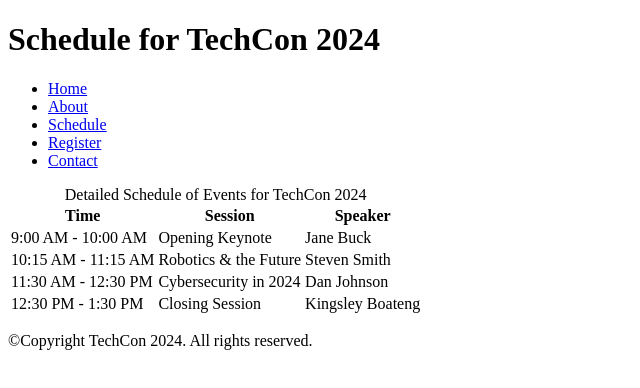
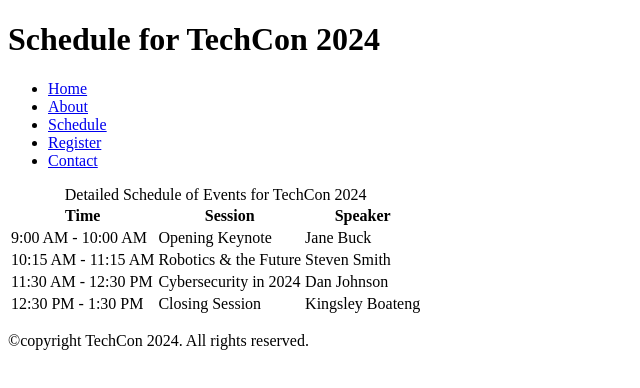
Before and after one commit to kingboatgh/TechCon_HTML, a plain HTML site: page techcon_website/schedule.html in a window 1280 px wide. Shown: the full height of the page, 0-640 px from the left. Drawn offline with Linux system fonts and the light colour scheme.

Commit message:
modify schedule.html

```diff
--- a/techcon_website/schedule.html
+++ b/techcon_website/schedule.html
@@ -53,7 +53,9 @@
       </table>
     </main>
     <footer>
-      <p>&copy;Copyright TechCon 2024. All rights reserved.</p>
+    <p>
+        &copy;copyright TechCon 2024. All rights reserved.
+    </p>
     </footer>
   </body>
 </html>
```
